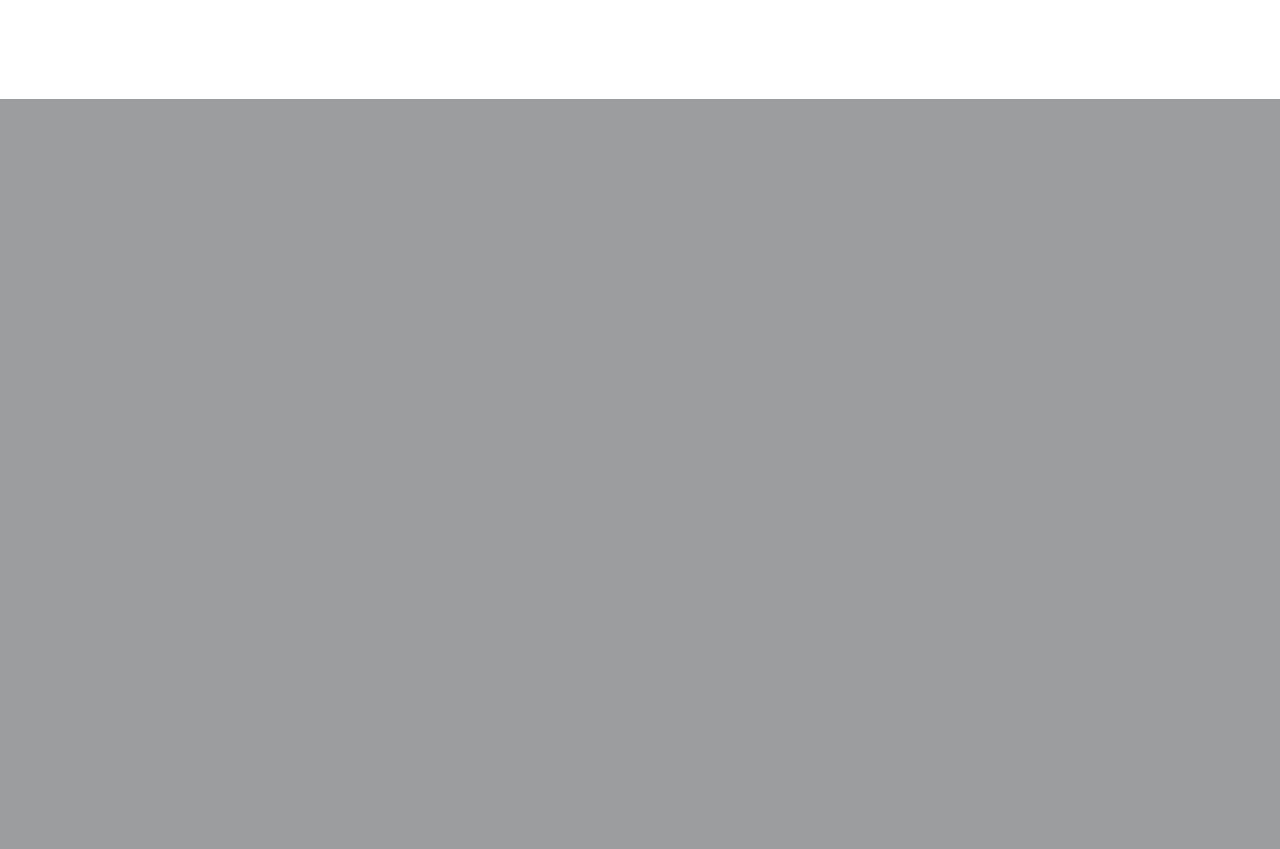
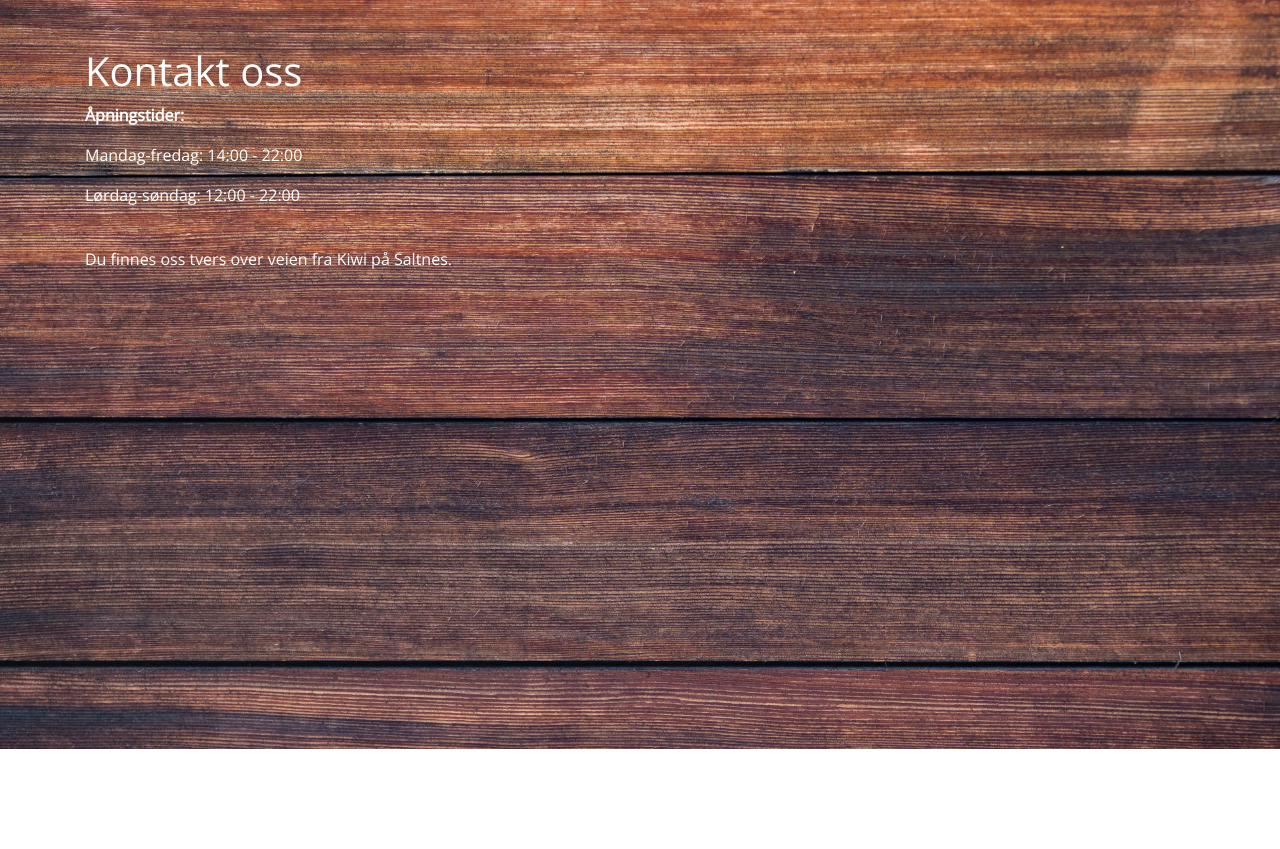
Before and after one commit to Bjolun/saltnes-pizza---grill, a Flask app: page / in a window 1280 px wide. Shown: the part 3051-3900 px from the top of the page. Before the commit the page ends 3150 px from the top, so only its background shows below. Run offline with Flask 2, Linux system fonts and the light colour scheme; some libraries are stand-ins or nearby versions.

Commit message:
More work on the design

```diff
--- a/app/static/css/main.css
+++ b/app/static/css/main.css
@@ -3,6 +3,10 @@ body{
   min-height: 400px;
   margin-bottom: 100px;
   color: white;
+}
+
+#logobrand{
+  height: 40px;
 }
 
 html {
@@ -37,3 +41,10 @@ html {
   background-size: cover;
   background-repeat: no-repeat;
 }
+
+#kontakt {
+  height: 750px;
+  background: url(/static/models.jpg);
+  background-size: cover;
+  background-repeat: no-repeat;
+}
--- a/app/templates/base.html
+++ b/app/templates/base.html
@@ -13,7 +13,7 @@
   <body>
     <nav class="navbar navbar-expand-lg navbar-light bg-light shadow fixed-top">
       <div class="container">
-        <a class="navbar-brand" href="#">Saltnes Grill og Pizza</a>
+        <a class="navbar-brand" href="#"> <img src="/static/logo.png" alt="" id="logobrand"> </a>
         <button class="navbar-toggler" type="button" data-toggle="collapse" data-target="#navbarResponsive" aria-controls="navbarResponsive" aria-expanded="false" aria-label="Toggle navigation">
           <span class="navbar-toggler-icon"></span>
         </button>
@@ -27,6 +27,9 @@
             </li>
             <li class="nav-item">
               <a class="nav-link" href="#thai">Thai-meny</a>
+            </li>
+            <li class="nav-item">
+              <a class="nav-link" href="#kontakt">Kontakt</a>
             </li>
           </ul>
         </div>
--- a/app/templates/index.html
+++ b/app/templates/index.html
@@ -9,6 +9,27 @@
 </div>
 <div class="main" id="thai">
   <p>kek</p>
+</div>
+<div class="main" id="kontakt">
+  <div class="container">
+  <div class="row">
+    <div class="col-6">
+      <div class="mt-5">
+        <h1 id="h1_welcome">Kontakt oss</h1>
+        <p id="descrip"><b>Åpningstider:</b></p>
+        <p id="descrip">Mandag-fredag: 14:00 - 22:00</p>
+        <p id="descrip">Lørdag-søndag: 12:00 - 22:00</p>
+        <br>
+        <p id="descrip">Du finnes oss tvers over veien fra Kiwi på Saltnes. </p>
+      </div>
+    </div>
+    <div class="col-6" id="gmap" align="right">
+      <div class="mt-5">
+        <div class="mapouter"><div class="gmap_canvas"><iframe width="350" height="300" id="gmap_canvas" src="https://maps.google.com/maps?q=Grendehusveien%202&t=&z=15&ie=UTF8&iwloc=&output=embed" frameborder="0" scrolling="no" marginheight="0" marginwidth="0"></iframe><a href="https://www.pureblack.de"></a></div><style>.mapouter{position:relative;text-align:right;height:300px;width:350px;}.gmap_canvas {overflow:hidden;background:none!important;height:300px;width:350px;}</style></div>
+      </div>
+    </div>
+  </div>
+</div>
 </div>
 
 
```
Also changed, not shown: app/static/models.jpg (added), 1 other file.
